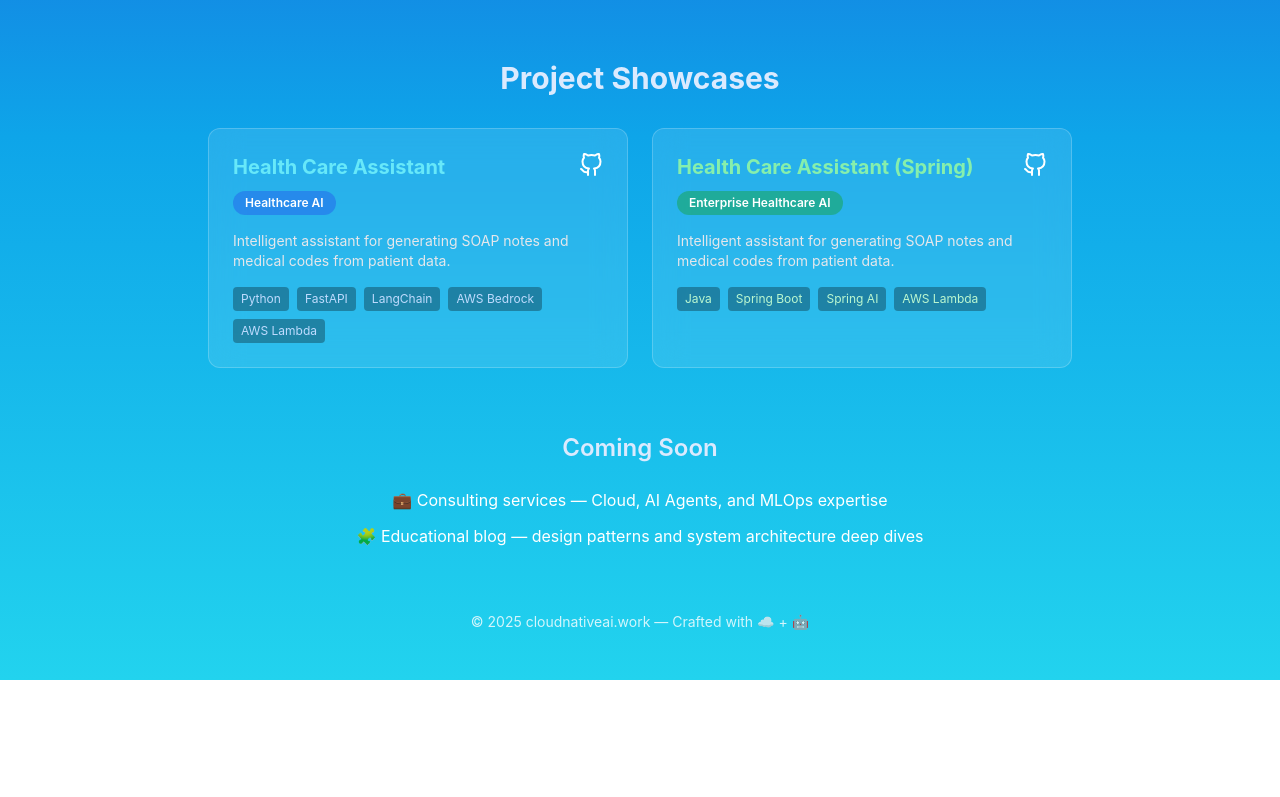
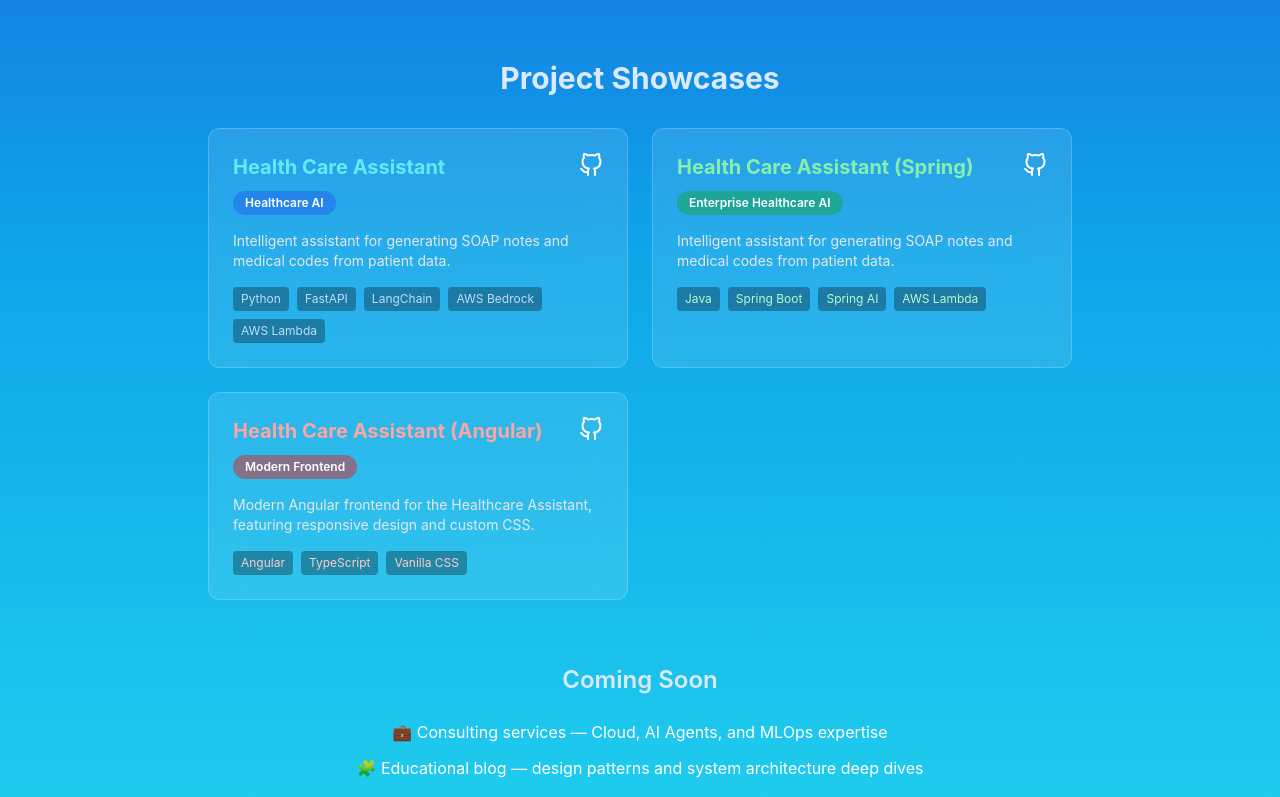
Before and after one commit to modernjava-coach/cloudnativeai.work, a Next.js app: page / in a window 1280 px wide. Shown: the part 406-1203 px from the top of the page. Before the commit the page ends 1086 px from the top, so only its background shows below. Built offline with nearby package versions, Linux system fonts and the light colour scheme.

Commit message:
feat: add angular showcase card

```diff
--- a/pages/index.tsx
+++ b/pages/index.tsx
@@ -101,6 +101,47 @@ export default function LandingPage() {
                 </span>
               ))}
             </div>
+
+          </div>
+
+          {/* Project 3 */}
+          <div className="bg-white/10 backdrop-blur-lg rounded-xl p-6 border border-white/20 hover:border-white/40 transition">
+            <div className="flex justify-between items-start mb-2">
+              <h3 className="text-xl font-bold text-red-300">Health Care Assistant (Angular)</h3>
+              <a
+                href="https://github.com/modernjava-coach/health-care-assistant-app-angular"
+                target="_blank"
+                rel="noopener noreferrer"
+                className="text-white hover:text-red-300 transition"
+              >
+                <svg
+                  xmlns="http://www.w3.org/2000/svg"
+                  width="24"
+                  height="24"
+                  viewBox="0 0 24 24"
+                  fill="none"
+                  stroke="currentColor"
+                  strokeWidth="2"
+                  strokeLinecap="round"
+                  strokeLinejoin="round"
+                >
+                  <path d="M9 19c-5 1.5-5-2.5-7-3m14 6v-3.87a3.37 3.37 0 0 0-.94-2.61c3.14-.35 6.44-1.54 6.44-7A5.44 5.44 0 0 0 20 4.77 5.07 5.07 0 0 0 19.91 1S18.73.65 16 2.48a13.38 13.38 0 0 0-7 0C6.27.65 5.09 1 5.09 1A5.07 5.07 0 0 0 5 4.77a5.44 5.44 0 0 0-1.5 3.78c0 5.42 3.3 6.61 6.44 7A3.37 3.37 0 0 0 9 18.13V22" />
+                </svg>
+              </a>
+            </div>
+            <span className="inline-block px-3 py-1 bg-red-600/50 rounded-full text-xs font-semibold mb-4">
+              Modern Frontend
+            </span>
+            <p className="text-gray-200 text-sm mb-4">
+              Modern Angular frontend for the Healthcare Assistant, featuring responsive design and custom CSS.
+            </p>
+            <div className="flex flex-wrap gap-2">
+              {["Angular", "TypeScript", "Vanilla CSS"].map((tech) => (
+                <span key={tech} className="bg-black/30 px-2 py-1 rounded text-xs text-red-200">
+                  {tech}
+                </span>
+              ))}
+            </div>
           </div>
         </div>
       </section>
```
